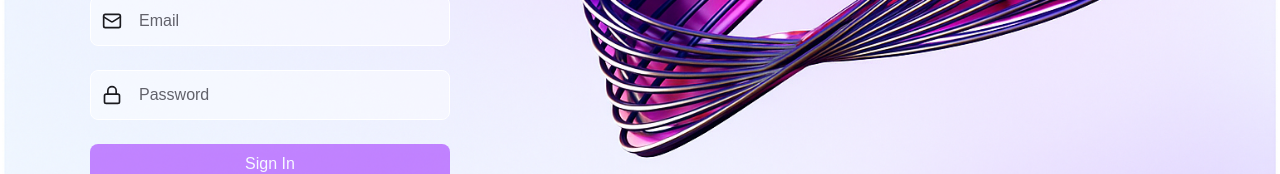
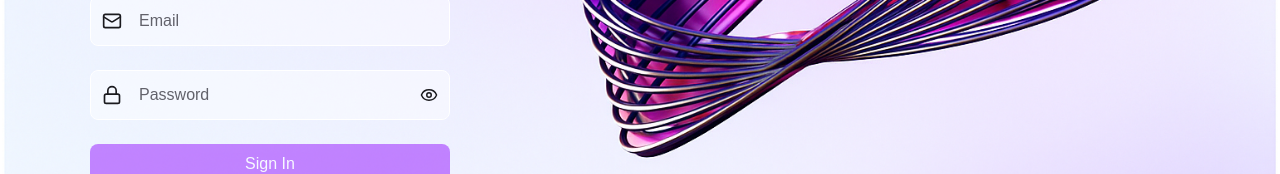
Before and after one commit to Amr-Guaily/meetus-task, a Next.js app: page /login in a window 1280 px wide. Shown: the part 356-530 px from the top of the page. Built offline with nearby package versions, Linux system fonts and the light colour scheme; a web font is replaced by a local one.

Commit message:
✨ feat: Enhance LoginForm with password visibility toggle and improve error display

```diff
--- a/app/globals.css
+++ b/app/globals.css
@@ -24,3 +24,8 @@ body {
   color: var(--foreground);
   font-family: var(--font-abeezee), Arial, Helvetica, sans-serif; /* Use ABeeZee variable */
 }
+
+button {
+  outline: none;
+  border: none;
+}
--- a/app/utils/api.ts
+++ b/app/utils/api.ts
@@ -4,7 +4,6 @@ import Cookies from 'js-cookie';
 export async function loginAction(formData: FormData) {
   const email = formData.get('email');
   const password = formData.get('password');
-  const token = Cookies.get('token');
 
   const payload = {
     email,
@@ -18,7 +17,6 @@ export async function loginAction(formData: FormData) {
         method: 'POST',
         headers: {
           'Content-Type': 'application/json',
-          ...(token && { Authorization: `Bearer ${token}` }),
         },
         body: JSON.stringify(payload),
       }
--- a/components/DemoTokenButton.tsx
+++ b/components/DemoTokenButton.tsx
@@ -1,5 +1,6 @@
 'use client';
 
+import Cookies from 'js-cookie';
 import { useState } from 'react';
 
 export default function DemoTokenButton() {
@@ -24,7 +25,7 @@ export default function DemoTokenButton() {
       );
       const data = await res.json();
       if (data?.token) {
-        document.cookie = `token=${data.token}; path=/; Secure; SameSite=Strict;`;
+        Cookies.set('token', data.token);
         setSuccess(true);
       }
     } catch {
--- a/components/LoginForm.tsx
+++ b/components/LoginForm.tsx
@@ -1,7 +1,7 @@
 'use client';
 
 import { loginAction } from '@/app/utils/api';
-import { Lock, Mail } from 'lucide-react';
+import { Eye, EyeOff, Lock, Mail, X } from 'lucide-react';
 import { useRouter } from 'next/navigation';
 import { useState } from 'react';
 
@@ -10,6 +10,7 @@ export default function LoginForm() {
   const [password, setPassword] = useState('');
   const [loading, setLoading] = useState(false);
   const [error, setError] = useState('');
+  const [showPassword, setShowPassword] = useState(false);
   const router = useRouter();
 
   const isEmailValid = /^[^\s@]+@[^\s@]+\.[^\s@]+$/.test(email);
@@ -65,22 +66,36 @@ export default function LoginForm() {
           <input
             id="password"
             name="password"
-            type="password"
+            type={showPassword ? 'text' : 'password'}
             value={password}
             onChange={(e) => setPassword(e.target.value)}
             required
-            className="w-full pl-12 pr-4 py-3 rounded-lg focus:ring-2 focus:ring-blue-500 focus:border-transparent outline-none text-[#62626B] placeholder-[#62626B] bg-[#fff]/40 border border-[#fff]"
+            className="w-full pl-12 pr-12 py-3 rounded-lg focus:ring-2 focus:ring-blue-500 focus:border-transparent outline-none text-[#62626B] placeholder-[#62626B] bg-[#fff]/40 border border-[#fff]"
             placeholder="Password"
           />
+          <button
+            type="button"
+            tabIndex={-1}
+            className="absolute right-3 top-1/2 transform -translate-y-1/2 text-[#1A1A1E] focus:outline-none"
+            onClick={() => setShowPassword((prev) => !prev)}
+            aria-label={showPassword ? 'Hide password' : 'Show password'}
+          >
+            {showPassword ? <EyeOff size={18} /> : <Eye size={18} />}
+          </button>
         </div>
         <button
           type="submit"
-          className="w-full bg-[#9414FF] text-white py-2 px-4 rounded-lg hover:opacity-80 transition-colors font-normal disabled:opacity-50 disabled:cursor-not-allowed"
+          className="w-full cursor-pointer bg-[#9414FF] text-white py-2 px-4 rounded-lg hover:opacity-80 transition-colors font-normal disabled:opacity-50 disabled:cursor-not-allowed focus:ring-2 focus:ring-[#9414FF]"
           disabled={!isFormValid || loading}
         >
           {loading ? 'Signing In...' : 'Sign In'}
         </button>
-        {error && <p className="text-red-500 text-center">{error}</p>}
+        {error && (
+          <div className="flex items-center gap-2 bg-red-100 border border-red-300 text-red-700 px-4 py-2 rounded-lg">
+            <X />
+            <span>{error}</span>
+          </div>
+        )}
       </form>
       <p className="mt-8 text-center text-sm text-[#62626B]">
         Don't have an account?
```
